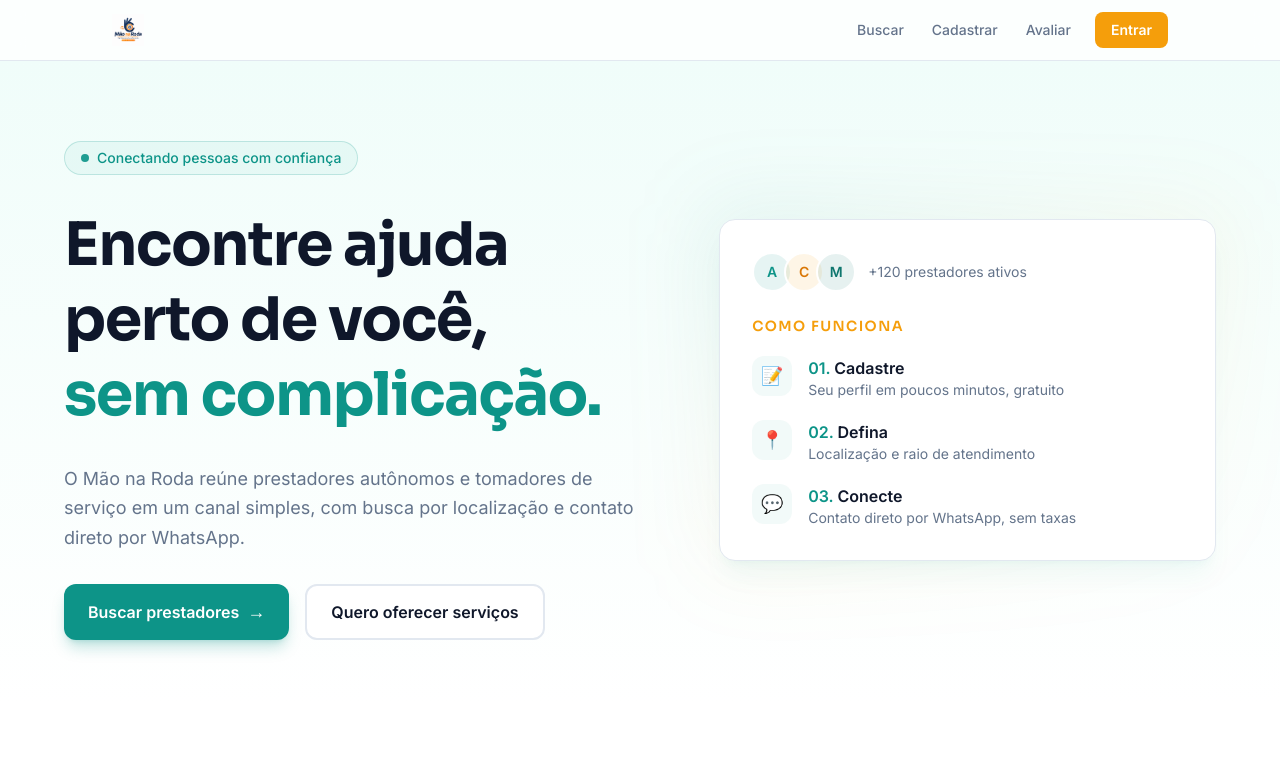
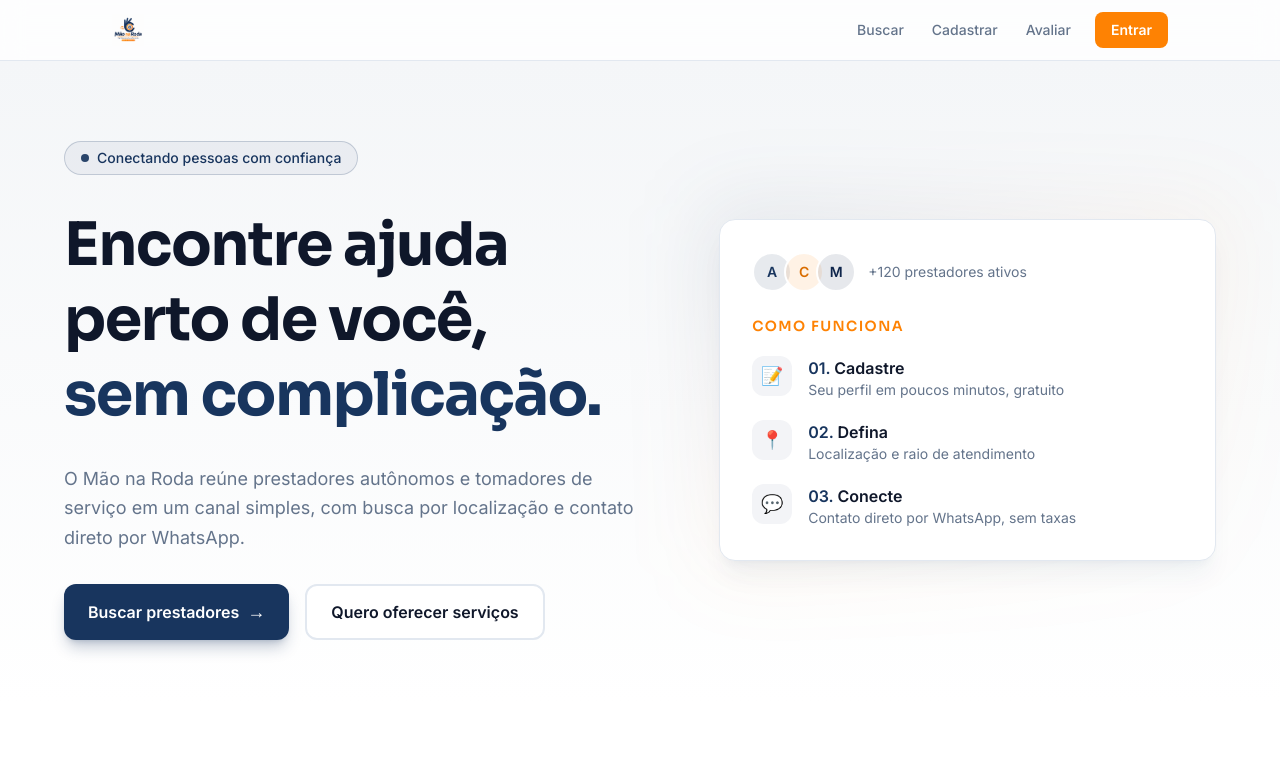
Before and after one commit to futuraguaira/mao_na_roda, a Next.js app in the folder maonaroda/: page / in a window 1280 px wide. Shown: the top 783 px of the page. Built offline with nearby package versions, Linux system fonts and the light colour scheme; no server answers.

Commit message:
Atualiza paleta de cores conforme logotipo (navy #18355E + orange #FE8203)

```diff
--- a/maonaroda/src/app/globals.css
+++ b/maonaroda/src/app/globals.css
@@ -1,14 +1,14 @@
 @import "tailwindcss";
 
 @theme inline {
-  --color-brand: #0D9488;
-  --color-brand-light: #14B8A6;
-  --color-brand-dark: #0F766E;
-  --color-accent: #F59E0B;
-  --color-accent-light: #FBBF24;
-  --color-accent-dark: #D97706;
+  --color-brand: #18355E;
+  --color-brand-light: #28508C;
+  --color-brand-dark: #0E254B;
+  --color-accent: #FE8203;
+  --color-accent-light: #FF9E36;
+  --color-accent-dark: #D96D00;
   --color-surface: #FFFFFF;
-  --color-background: #F0FDFA;
+  --color-background: #F4F6F8;
   --color-foreground: #0F172A;
   --color-muted: #64748B;
   --color-border: #E2E8F0;
```
